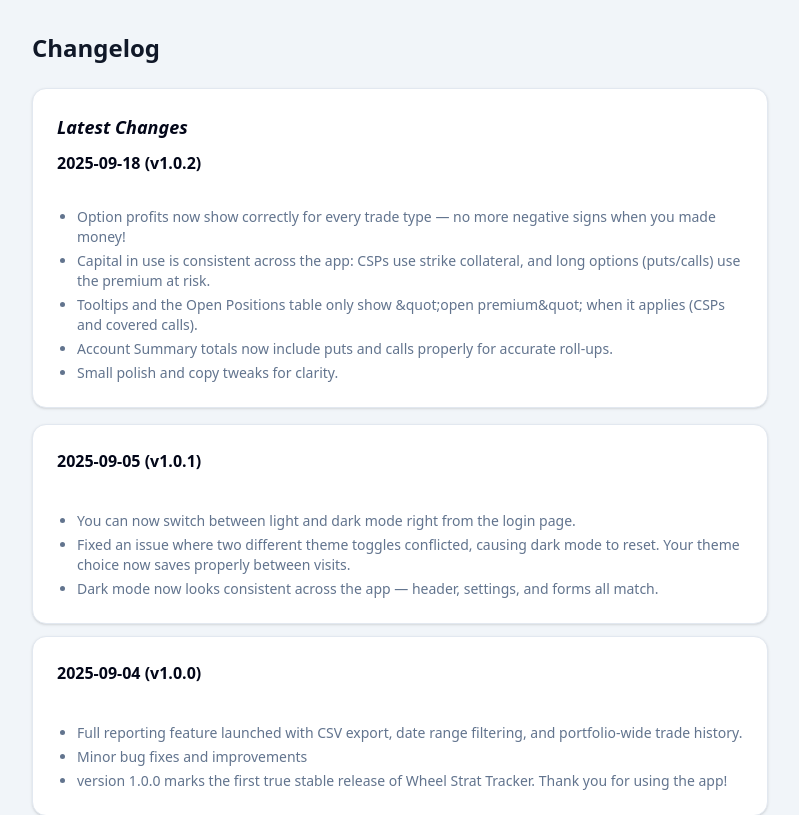
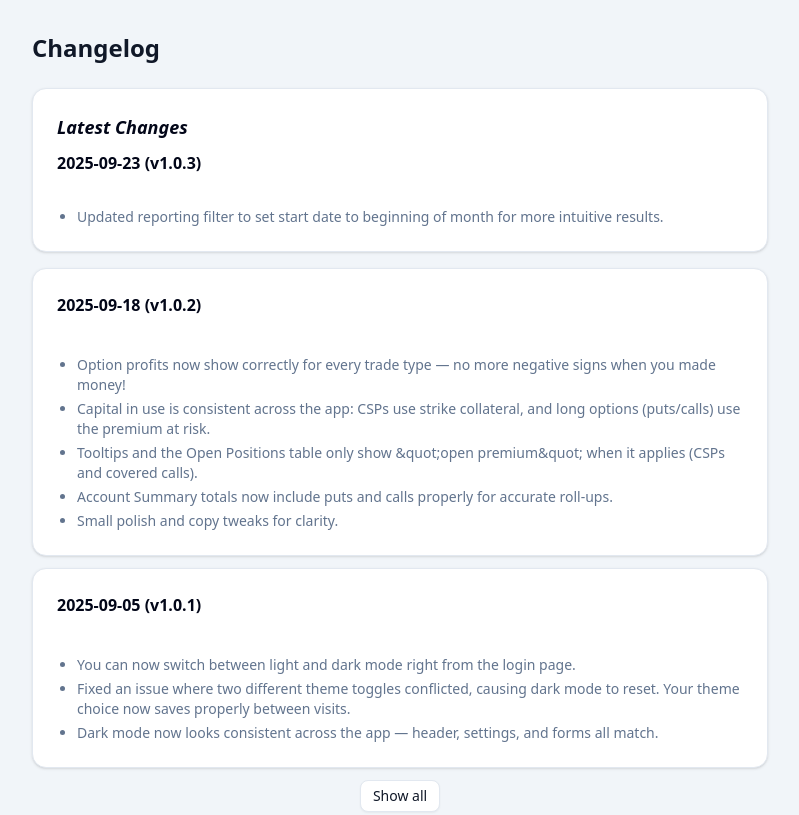
Before and after one commit to boostmx/wheel-strat-tracker, a Next.js app: page /changelog in a window 1280 px wide. Shown: the top 815 px of the page, without its empty margins (240-1039 px from the left). Built offline with nearby package versions, Linux system fonts and the light colour scheme; no server answers.

Commit message:
changelog: updated changelog

```diff
--- a/src/data/changelog.ts
+++ b/src/data/changelog.ts
@@ -5,6 +5,13 @@ export interface ChangelogEntry {
 }
 
 export const changelog: ChangelogEntry[] = [
+  {
+    date: "2025-09-23",
+    version: "v1.0.3",
+    highlights: [
+      "Updated reporting filter to set start date to beginning of month for more intuitive results.",
+    ],
+  },
   {
     date: "2025-09-18",
     version: "v1.0.2",
```
